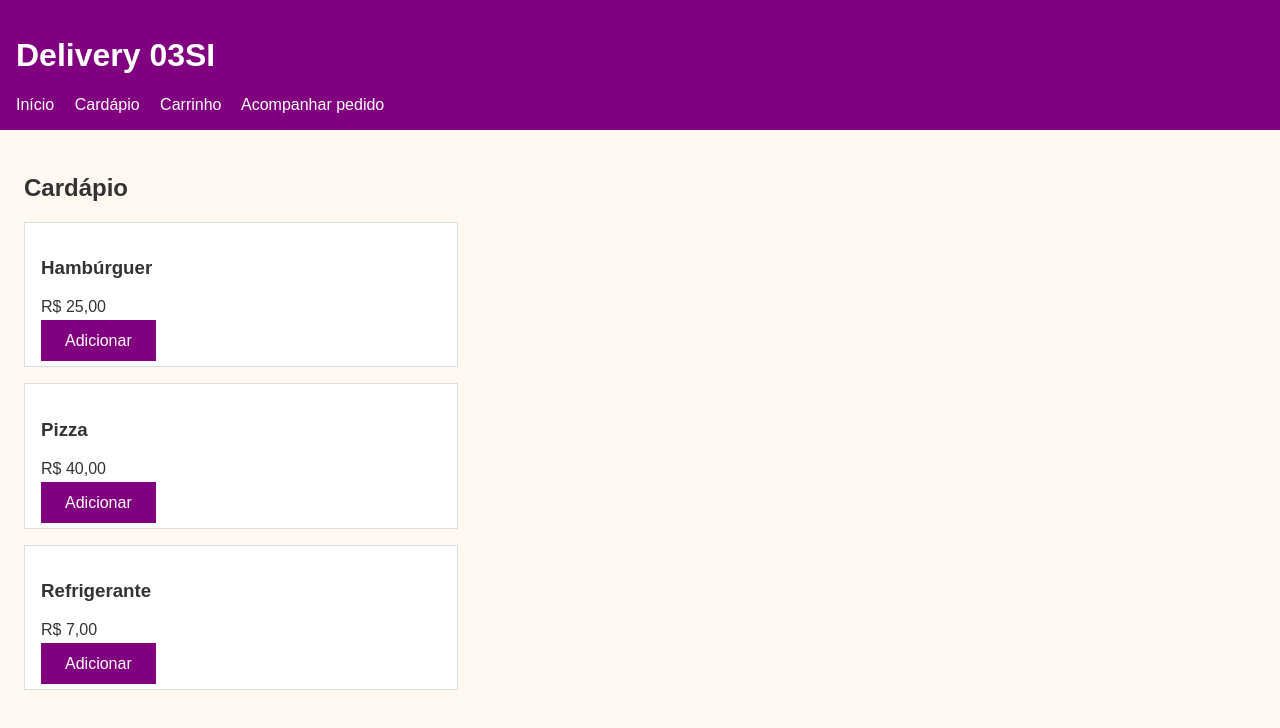
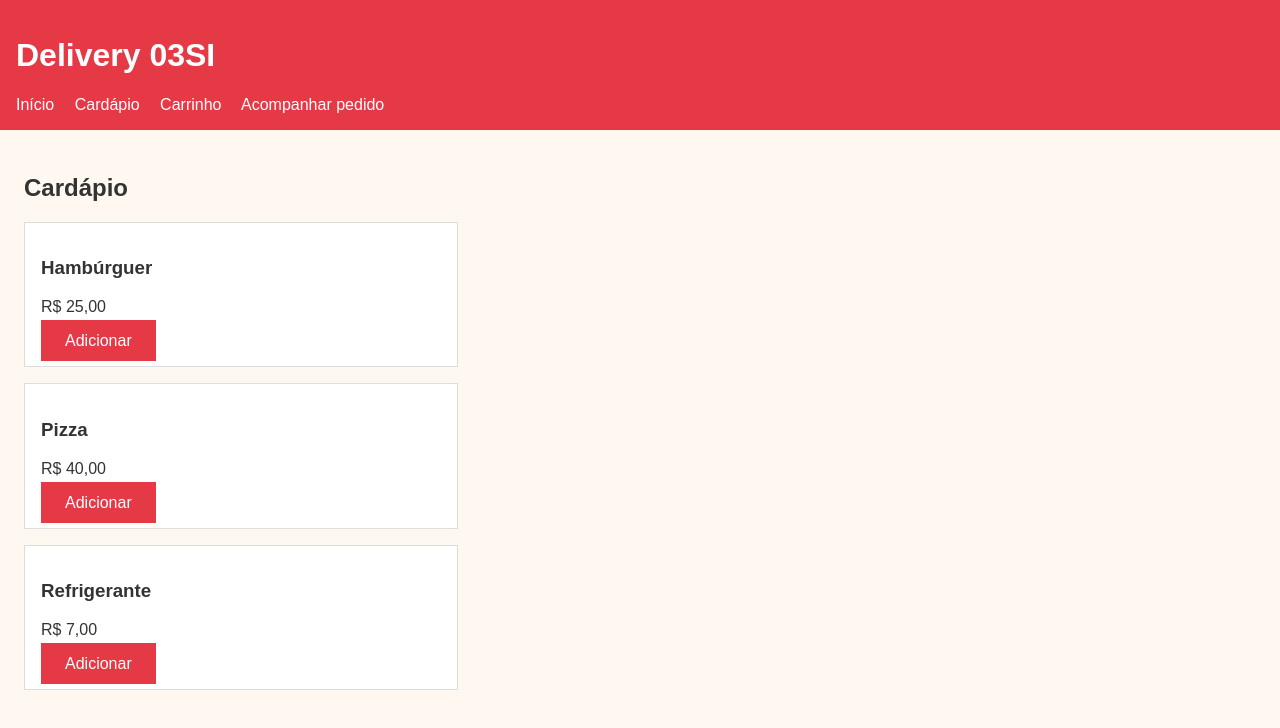
Before and after one commit to brunoeduardomsm-pixel/tsp-delivery-equipe-03si, a plain HTML site: page cardapio.html in a window 1280 px wide. Drawn offline with Linux system fonts and the light colour scheme.

Commit message:
Update style.css

```diff
--- a/style.css
+++ b/style.css
@@ -6,7 +6,7 @@ body {
 }
 
 header {
-  background-color: #800080;
+  background-color: #e63946;
   color: white;
   padding: 16px;
 }
@@ -28,14 +28,14 @@ input {
 
 .cta-button {
   padding: 12px 24px;
-  background-color: #800080;
+  background-color: #e63946;
   color: white;
   text-decoration: none;
   transition: background-color 0.3s;
 }
 
 .cta-button:hover {
-  background-color: #a64ca6;
+  background-color: #f28b94;
 }
 
 .card {
@@ -57,6 +57,6 @@ input {
 }
 
 .etapas li.atual {
-  color: #800080;
+  color: #e63946;
   font-weight: bold;
 }
```
